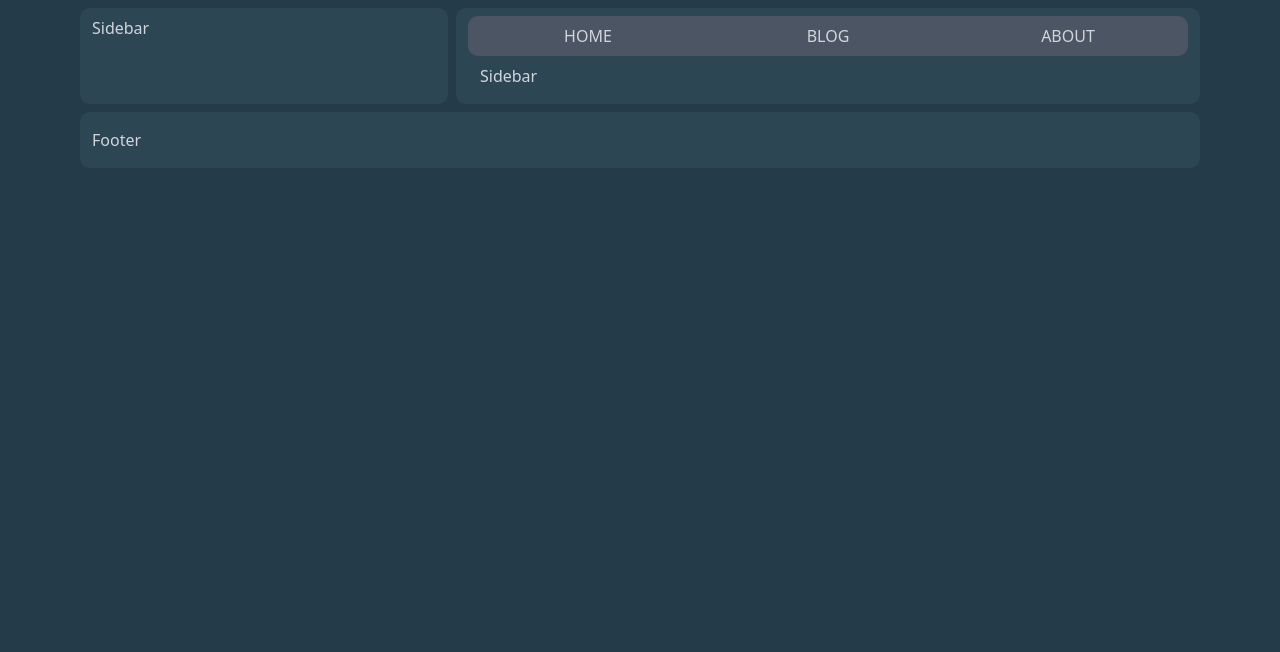
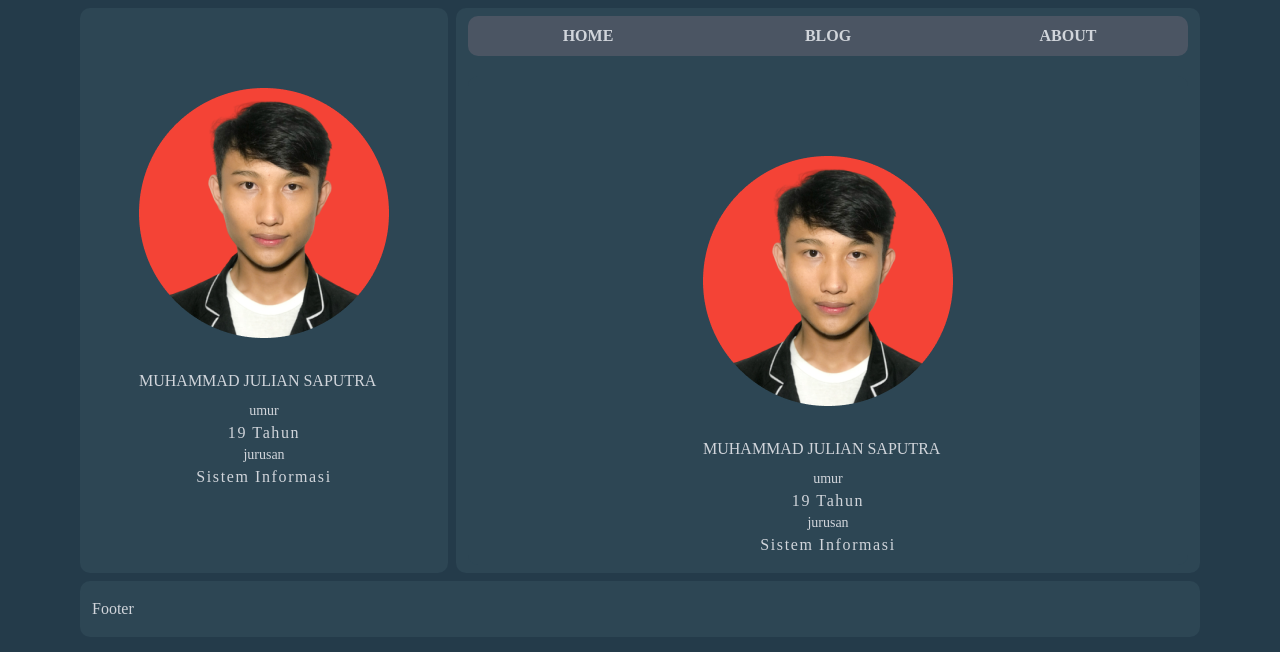
Before and after one commit to mjsgit870/portfolio-nextjs, a Next.js app: page /component/sidebar in a window 1280 px wide. Shown: the top 652 px of the page. Built offline with nearby package versions, Linux system fonts and the light colour scheme.

Commit message:
Sidebar dan active-link

```diff
--- a/pages/_document.js
+++ b/pages/_document.js
@@ -1,4 +1,4 @@
-import Document, { Html, Head, Main, NextScript } from "next/document";
+import Document, { Html, Head, Main, NextScript, Link } from "next/document";
 
 class MyDocument extends Document {
   static async getInitialProps(ctx) {
@@ -10,7 +10,7 @@ class MyDocument extends Document {
     return (
       <Html>
         <Head />
-        <body className="primary text-gray-300">
+        <body className="primary text-gray-300 font-body">
           <Main />
           <NextScript />
         </body>
--- a/pages/component/layout.js
+++ b/pages/component/layout.js
@@ -3,13 +3,15 @@ import Sidebar from "./sidebar";
 
 export default function Layout({ children }) {
   return (
-    <div className="md:px-20 md:py-2 grid md:grid-cols-3 gap-2">
+    <div className="md:px-20 py-2 px-1 md:px-0 grid md:grid-cols-3 gap-2">
       <Sidebar />
-      <div className="secondary col-span-2 py-2 px-3 radius">
-        <Navbar />
+      <div className="secondary md:col-span-2 py-2 px-3 radius">
+        <div className="mb-5">
+          <Navbar />
+        </div>
         <div className="content">{children}</div>
       </div>
-      <div className="secondary col-span-3 py-4 px-3 radius">Footer</div>
+      <div className="secondary md:col-span-3 py-4 px-3 radius">Footer</div>
     </div>
   );
 }
--- a/pages/component/navbar.js
+++ b/pages/component/navbar.js
@@ -1,20 +1,23 @@
 import Link from "next/link";
+import { useRouter } from "next/router";
 
 export default function Navbar() {
+  const router = useRouter();
+
   return (
     <div className="navbar radius overflow-hidden">
-      <ul className="flex justify-around">
-        <li className="w-full h-full text-center hover:bg-gray-400 hover:text-black py-2">
+      <ul className="flex justify-around font-bold">
+        <li className={router.pathname == "/" ? "active-link li" : "li"}>
           <Link href="/">
             <a>HOME</a>
           </Link>
         </li>
-        <li className="w-full h-full text-center hover:bg-gray-400 hover:text-black py-2">
+        <li className={router.pathname == "/blog" ? "active-link li" : "li"}>
           <Link href="/blog">
             <a>BLOG</a>
           </Link>
         </li>
-        <li className="w-full h-full text-center hover:bg-gray-400 hover:text-black py-2">
+        <li className={router.pathname == "/about" ? "active-link li" : "li"}>
           <Link href="/about">
             <a>ABOUT</a>
           </Link>
--- a/pages/component/sidebar.js
+++ b/pages/component/sidebar.js
@@ -1,5 +1,25 @@
-import React from "react";
+import Image from "next/image";
+import profile from "../img/profile.png";
 
 export default function Sidebar() {
-  return <div className="secondary py-2 px-3 radius">Sidebar</div>;
+  return (
+    <div className="secondary md:pt-20 pt-2 pb-2 px-3 radius flex justify-center">
+      <div className="md:inline flex items-center">
+        <div className="w-20 md:w-full">
+          <Image src={profile} />
+        </div>
+        <div>
+          <h1 className="md:mt-6 md:mb-2">MUHAMMAD JULIAN SAPUTRA</h1>
+          <div className="text-center">
+            <p className="font-light text-sm hidden md:block">umur</p>
+            <p className="tracking-widest">19 Tahun</p>
+          </div>
+          <div className="text-center">
+            <p className="font-light text-sm hidden md:block">jurusan</p>
+            <p className="tracking-widest">Sistem Informasi</p>
+          </div>
+        </div>
+      </div>
+    </div>
+  );
 }
--- a/styles/globals.css
+++ b/styles/globals.css
@@ -1,6 +1,8 @@
 @tailwind base;
 @tailwind components;
 @tailwind utilities;
+
+@import url("https://fonts.googleapis.com/css2?family=Montserrat:wght@300;400;700&display=swap");
 
 .primary {
   background-color: #243b4a;
@@ -21,3 +23,15 @@
 .navbar-link {
   background-color: #d1d5db;
 }
+
+a {
+  -webkit-tap-highlight-color: transparent;
+}
+
+.active-link {
+  @apply bg-gray-400 text-black;
+}
+
+.li {
+  @apply w-full h-full text-center hover:bg-gray-400 hover:text-black py-2;
+}
--- a/tailwind.config.js
+++ b/tailwind.config.js
@@ -2,7 +2,11 @@ module.exports = {
   purge: [],
   darkMode: false, // or 'media' or 'class'
   theme: {
-    extend: {},
+    extend: {
+      fontFamily: {
+        body: ["Montserrat"],
+      },
+    },
   },
   variants: {
     extend: {},
```
Also changed, not shown: pages/img/profile.png (added).
